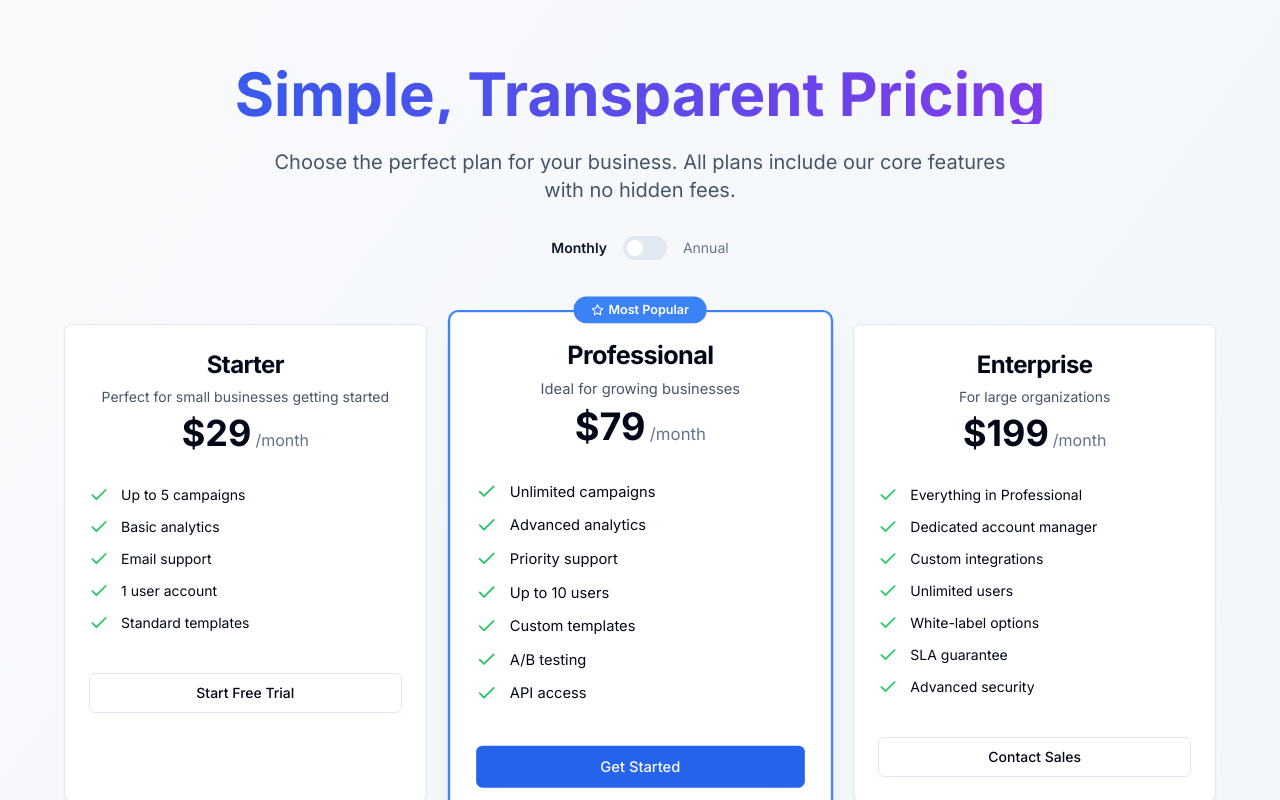
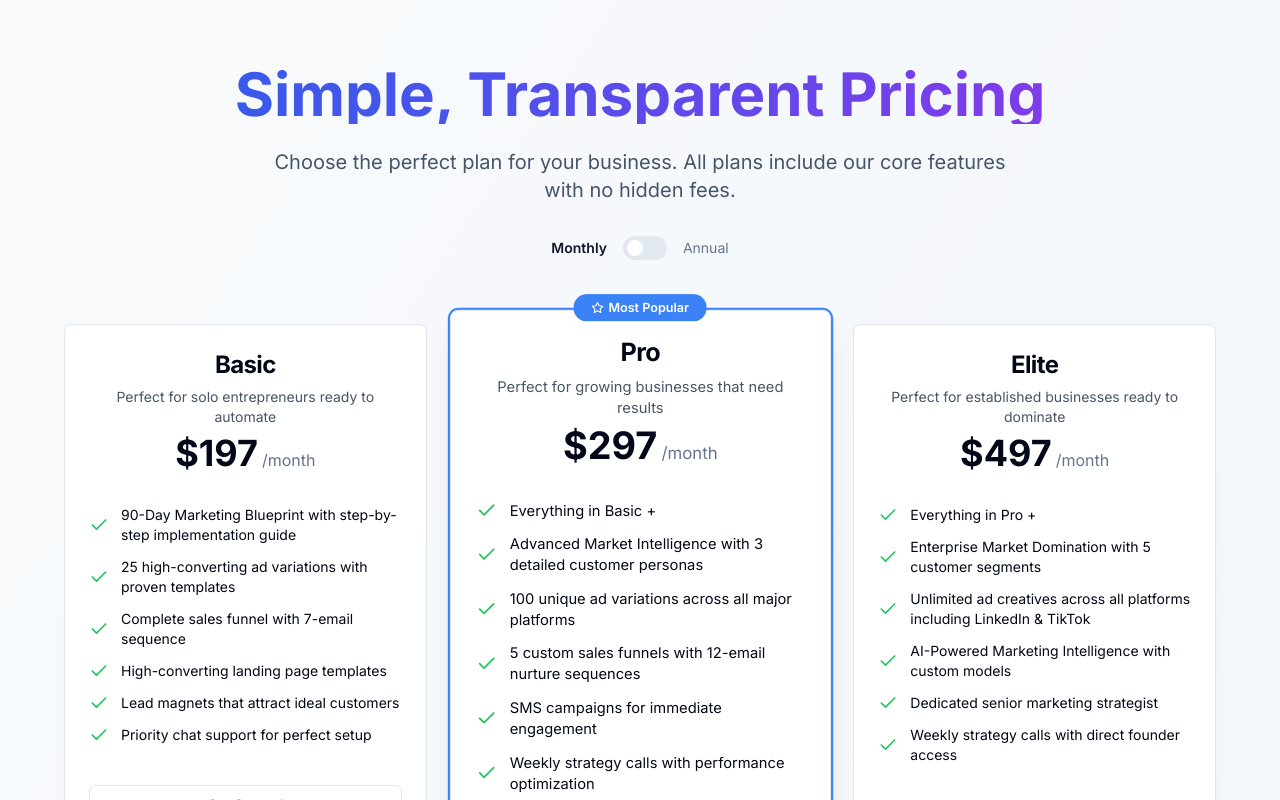
Before and after one commit to vitalstepagency/Zephra, a Next.js app: page /pricing in a window 1280 px wide. Shown: the top 800 px of the page. Built offline with nearby package versions, Linux system fonts and the light colour scheme.

Commit message:
Update pricing page links to point to plans page and fix AuthTrigger component

```diff
--- a/src/app/pricing/page.tsx
+++ b/src/app/pricing/page.tsx
@@ -6,50 +6,31 @@ import { Check, Star, Zap, Shield, Users, BarChart3 } from 'lucide-react'
 import { motion } from 'framer-motion'
 import Link from 'next/link'
 
+// Import pricing plans from the Stripe config
+import { PRICING_PLANS } from '@/lib/stripe/config'
+
 const plans = [
   {
-    name: 'Starter',
-    price: 29,
-    description: 'Perfect for small businesses getting started',
-    features: [
-      'Up to 5 campaigns',
-      'Basic analytics',
-      'Email support',
-      '1 user account',
-      'Standard templates'
-    ],
+    name: PRICING_PLANS.starter.name,
+    price: PRICING_PLANS.starter.monthlyPrice,
+    description: PRICING_PLANS.starter.description,
+    features: PRICING_PLANS.starter.features,
     popular: false,
-    cta: 'Start Free Trial'
+    cta: 'Get Started'
   },
   {
-    name: 'Professional',
-    price: 79,
-    description: 'Ideal for growing businesses',
-    features: [
-      'Unlimited campaigns',
-      'Advanced analytics',
-      'Priority support',
-      'Up to 10 users',
-      'Custom templates',
-      'A/B testing',
-      'API access'
-    ],
+    name: PRICING_PLANS.pro.name,
+    price: PRICING_PLANS.pro.monthlyPrice,
+    description: PRICING_PLANS.pro.description,
+    features: PRICING_PLANS.pro.features,
     popular: true,
     cta: 'Get Started'
   },
   {
-    name: 'Enterprise',
-    price: 199,
-    description: 'For large organizations',
-    features: [
-      'Everything in Professional',
-      'Dedicated account manager',
-      'Custom integrations',
-      'Unlimited users',
-      'White-label options',
-      'SLA guarantee',
-      'Advanced security'
-    ],
+    name: PRICING_PLANS.enterprise.name,
+    price: PRICING_PLANS.enterprise.monthlyPrice,
+    description: PRICING_PLANS.enterprise.description,
+    features: PRICING_PLANS.enterprise.features,
     popular: false,
     cta: 'Contact Sales'
   }
@@ -177,7 +158,7 @@ export default function PricingPage() {
                       className={`w-full ${plan.popular ? 'bg-blue-600 hover:bg-blue-700' : ''}`}
                       variant={plan.popular ? 'default' : 'outline'}
                     >
-                      <Link href={`/auth/signup?plan=${plan.name.toLowerCase()}&frequency=${isAnnual ? 'yearly' : 'monthly'}`}>
+                      <Link href={`/plans/${plan.name.toLowerCase()}?frequency=${isAnnual ? 'yearly' : 'monthly'}`}>
                         {plan.cta}
                       </Link>
                     </Button>
--- a/src/components/auth/auth-trigger.tsx
+++ b/src/components/auth/auth-trigger.tsx
@@ -67,7 +67,7 @@ export function AuthTrigger({
         router.push(`/plans/${plan}?frequency=${frequency}`)
       } else if (!user) {
         // Redirect to plans page
-        router.push('/pricing')
+        router.push('/plans')
       }
     } catch (error) {
       console.error('Error in handleClick:', error)
@@ -75,8 +75,8 @@ export function AuthTrigger({
       if (scrollToPricing) {
         scrollToPricing()
       } else {
-        // Default fallback - go to pricing page
-        router.push('/pricing')
+        // Default fallback - go to plans page
+        router.push('/plans')
       }
     } finally {
       setIsLoading(false)
```
